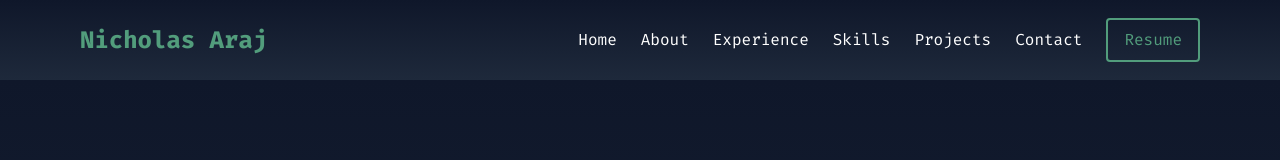
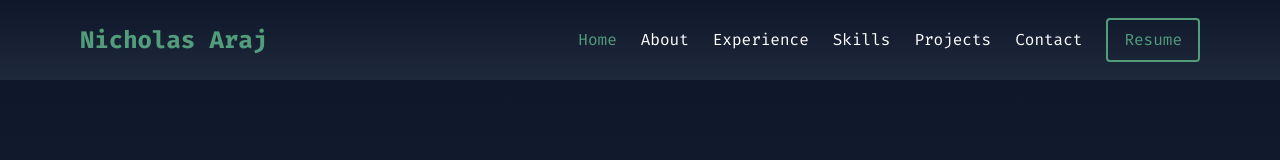
Before and after one commit to nicholasaraj/nicks-portfolio, a Next.js app: page / in a window 1280 px wide. Before the commit this address led to /#hero. Shown: the top 160 px of the page. Built offline with nearby package versions, Linux system fonts and the light colour scheme.

Commit message:
Some more UI improvements

```diff
--- a/components/Contact.js
+++ b/components/Contact.js
@@ -58,7 +58,7 @@ export default function Contact() {
           <p className="text-lg text-gray-400 mb-8 leading-relaxed font-mono">
             Thanks for visiting my portfolio! I’m always excited to take on
             new opportunities, collaborate on innovative projects, and build real-world solutions.
-            Feel free to take a look at my resume and reach out—I’d love to hear from you!
+            Feel free to view my resume and reach out—I’d love to hear from you!
           </p>
           <a
             href={`mailto:${personalInfo.email}`}
--- a/components/Navbar.js
+++ b/components/Navbar.js
@@ -21,11 +21,35 @@ const navItems = [
 export default function Navbar() {
   const [isOpen, setIsOpen] = useState(false);
   const [isScrolled, setIsScrolled] = useState(false);
+  const [activeSection, setActiveSection] = useState('hero');
 
   useEffect(() => {
     const handleScroll = () => setIsScrolled(window.scrollY > 50);
     window.addEventListener('scroll', handleScroll);
-    return () => window.removeEventListener('scroll', handleScroll);
+
+    const observerOptions = {
+      root: null,
+      rootMargin: '0px',
+      threshold: 0.6, // 60% of section in view triggers it
+    };
+
+    const observer = new IntersectionObserver((entries) => {
+      entries.forEach((entry) => {
+        if (entry.isIntersecting) {
+          setActiveSection(entry.target.id);
+        }
+      });
+    }, observerOptions);
+
+    navItems.forEach((item) => {
+      const el = document.getElementById(item.to);
+      if (el) observer.observe(el);
+    });
+
+    return () => {
+      window.removeEventListener('scroll', handleScroll);
+      observer.disconnect();
+    };
   }, []);
 
   return (
@@ -46,19 +70,17 @@ export default function Navbar() {
           {personalInfo.name}
         </ScrollLink>
 
-        {/* Desktop Menu */}
         <div className="hidden lg:flex space-x-6 items-center">
-          {navItems.map(item => (
+          {navItems.map((item) => (
             <ScrollLink
               key={item.name}
               to={item.to}
-              spy
-              hashSpy
               smooth
               offset={-80}
               duration={500}
-              className="font-mono text-white hover:text-[#529d7c] transition-colors cursor-pointer"
-              activeClass="text-[#529d7c]"
+              className={`font-mono cursor-pointer transition-colors ${
+                activeSection === item.to ? 'text-[#529d7c]' : 'text-white'
+              } hover:text-[#529d7c]`}
             >
               {item.name}
             </ScrollLink>
@@ -73,7 +95,6 @@ export default function Navbar() {
           </a>
         </div>
 
-        {/* Mobile Menu Button */}
         <div className="lg:hidden">
           <button
             onClick={() => setIsOpen(!isOpen)}
@@ -84,7 +105,6 @@ export default function Navbar() {
         </div>
       </div>
 
-      {/* Mobile Menu */}
       {isOpen && (
         <motion.div
           initial={{ opacity: 0, height: 0 }}
@@ -93,18 +113,17 @@ export default function Navbar() {
           transition={{ duration: 0.3 }}
           className="lg:hidden bg-gradient-to-b from-[#0f172a] to-[#1e293b]"
         >
-          {navItems.map(item => (
+          {navItems.map((item) => (
             <ScrollLink
               key={item.name}
               to={item.to}
-              spy
-              hashSpy
               smooth
               offset={-80}
               duration={500}
-              className="block px-4 py-3 font-mono text-white hover:text-[#529d7c] hover:bg-[#1e293b] transition-colors cursor-pointer"
-              activeClass="text-[#529d7c] bg-[#1e293b]"
               onClick={() => setIsOpen(false)}
+              className={`block px-4 py-3 font-mono cursor-pointer transition-colors ${
+                activeSection === item.to ? 'text-[#529d7c] bg-[#1e293b]' : 'text-white'
+              } hover:text-[#529d7c] hover:bg-[#1e293b]`}
             >
               {item.name}
             </ScrollLink>
--- a/pages/index.js
+++ b/pages/index.js
@@ -24,7 +24,9 @@ export default function Home() {
   return (
     <main className="pt-20 text-white bg-gradient-to-b from-[#0f172a] to-[#1e293b]">
       {/* Hero */}
-      <Hero />
+      <section id="hero">
+        <Hero />
+      </section>
 
       {/* About */}
       <section id="about" className="min-h-screen bg-gradient-to-b from-[#0f172a] to-[#1e293b] px-4 py-20">
--- a/styles/global.css
+++ b/styles/global.css
@@ -2,11 +2,19 @@
 @tailwind components;
 @tailwind utilities;
 
+/* Base font and gradient background */
 body {
-  @apply font-mono;
+  @apply font-mono bg-gradient-to-b from-[#0f172a] to-[#1e293b];
+  overscroll-behavior: none;
+  padding-right: env(safe-area-inset-right); /* supports devices with notch/padding */
 }
 
-/* Custom scrollbar for WebKit browsers */
+/* Active navbar link color */
+.active {
+  @apply text-[#529d7c];
+}
+
+/* Custom WebKit scrollbar */
 ::-webkit-scrollbar {
   width: 12px;
 }
@@ -22,7 +30,7 @@ body {
   background-clip: content-box;
 }
 
-/* Firefox scrollbar (using scrollbar-width and scrollbar-color) */
+/* Firefox scrollbar */
 * {
   scrollbar-width: thin;
   scrollbar-color: #529d7c transparent;
--- a/tailwind.config.js
+++ b/tailwind.config.js
@@ -3,6 +3,10 @@ module.exports = {
   content: [
     "./pages/**/*.{js,ts,jsx,tsx}",
     "./components/**/*.{js,ts,jsx,tsx}",
+  ],
+  safelist: [
+    'active', // this preserves the `activeClass` styles from react-scroll
+    'text-[#529d7c]', // explicitly safelist this
   ],
   theme: {
     extend: {
```
